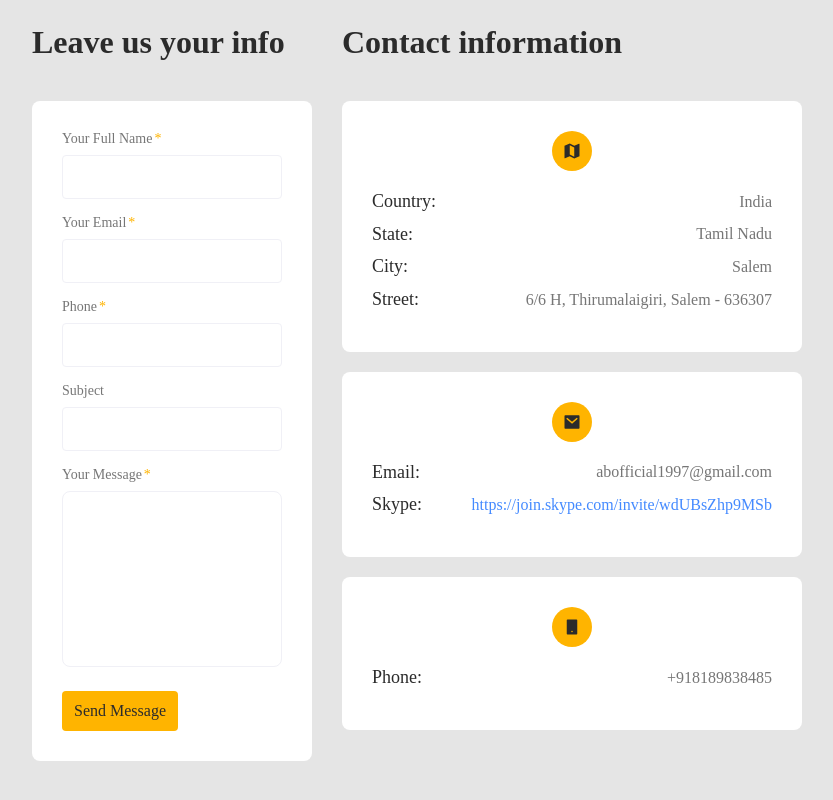
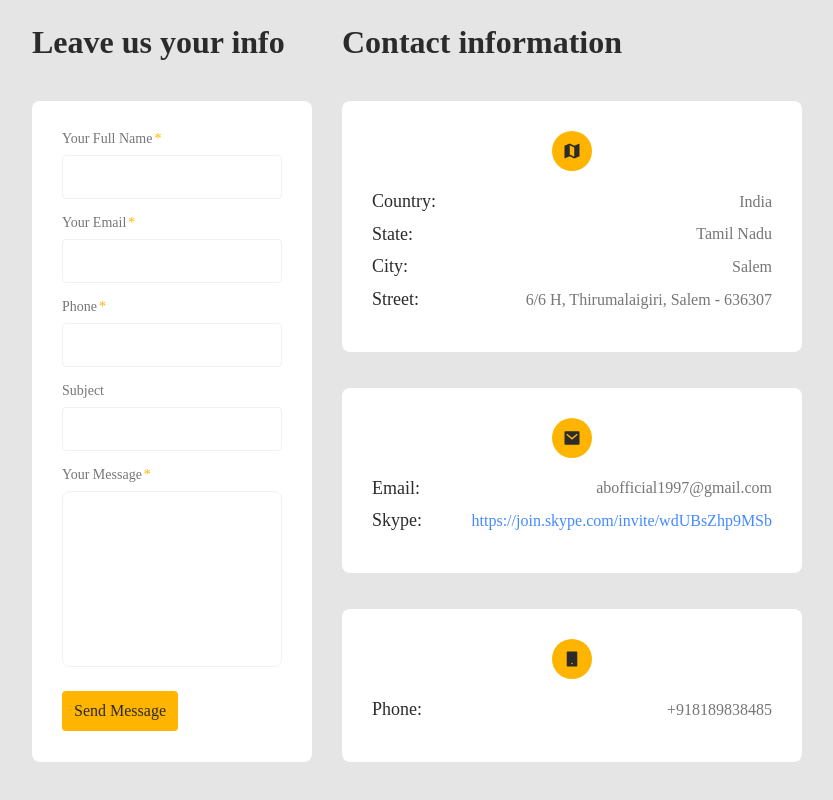
Before and after one commit to Arulraj-a2b/portfolio, a React (Create React App) app: page / in a window 1280 px wide. Shown: the part 1756-2556 px from the top of the page, without its empty margins (318-1151 px from the left). Built offline with nearby package versions, Linux system fonts and the light colour scheme; the HTML template or start-up script is replaced by a standard one; a web font is replaced by a local one.

Commit message:
fix ui issues

```diff
--- a/src/modules/Home/leaveyourinfo.module.css
+++ b/src/modules/Home/leaveyourinfo.module.css
@@ -44,7 +44,7 @@
   padding: 30px;
 }
 .countryCardMarginBottom {
-  margin-bottom: 20px;
+  margin-bottom: 36px;
 }
 .countryCard1 {
   min-width: 400px;
```
